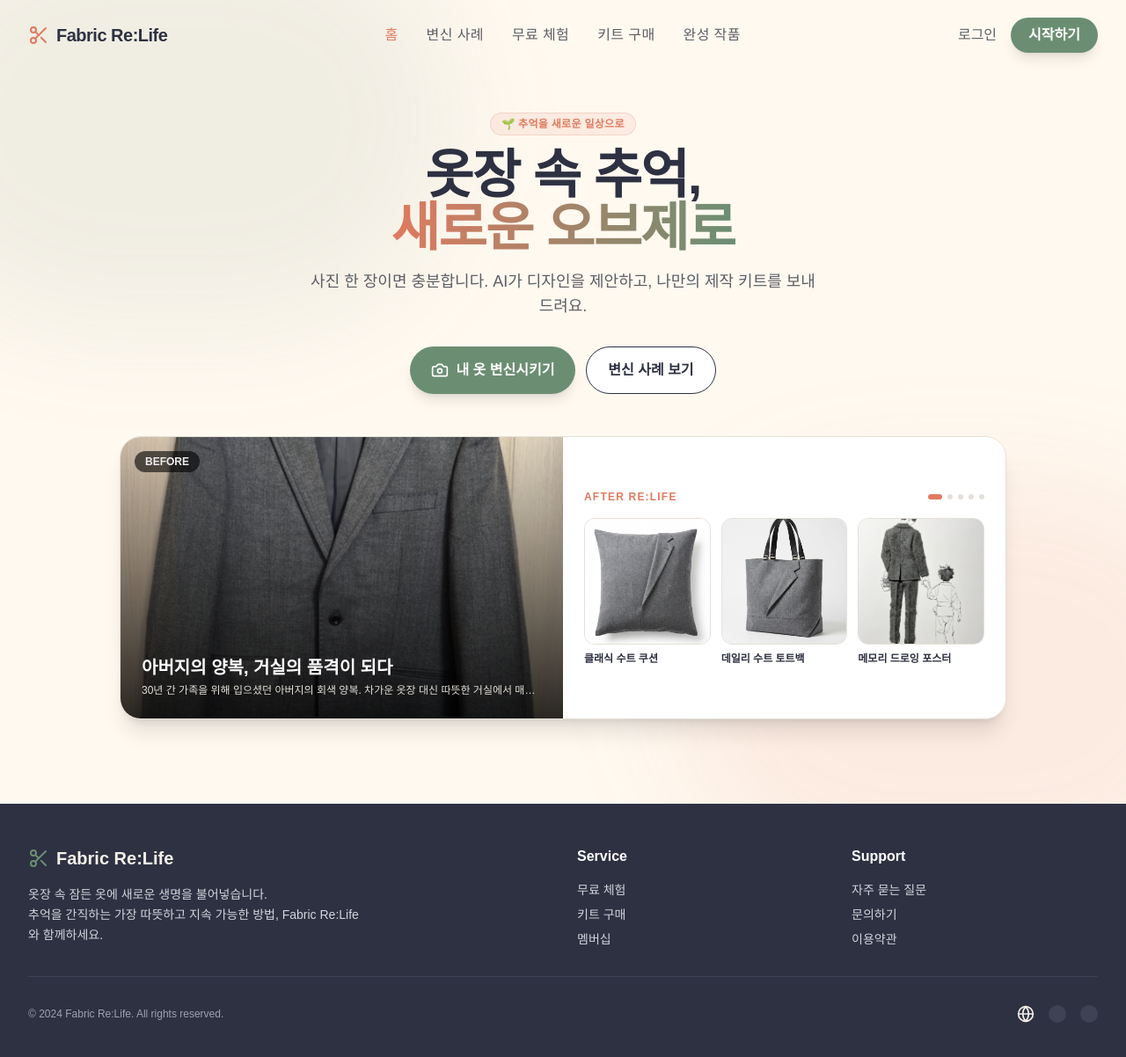
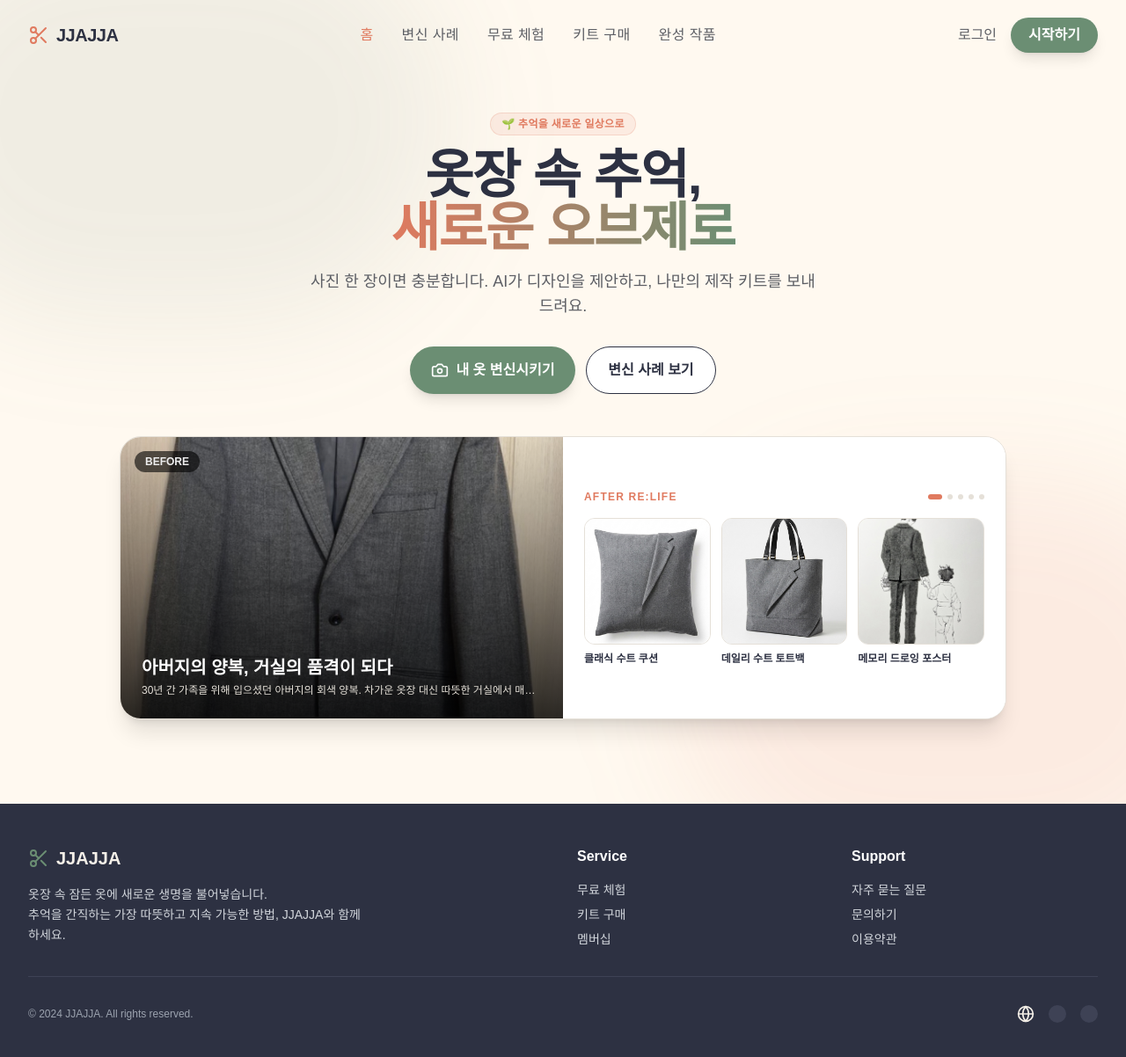
Before and after one commit to chaetler-yarn/fabric-relife-demo, a React (Vite) app: page / in a window 1280 px wide. Shown: the top 1202 px of the page at 88% size. Built offline with nearby package versions, Linux system fonts and the light colour scheme; a web font is replaced by a local one.

Commit message:
Update App.jsx

```diff
--- a/src/App.jsx
+++ b/src/App.jsx
@@ -5,7 +5,7 @@ import {
 } from 'lucide-react';
 
 /**
- * Fabric Re:Life - Final Deployment Version
+ * JJAJJA - Final Deployment Version
  * * 모든 수정사항 반영 완료 (이미지 경로, 부자재, 갤러리 UI)
  */
 
@@ -102,7 +102,7 @@ const Navbar = ({ activePage, setActivePage }) => {
         <div className="flex justify-between items-center h-16 md:h-20">
           <div className="flex-shrink-0 flex items-center gap-2 cursor-pointer" onClick={() => setActivePage('home')}>
             <Scissors className="h-6 w-6 text-[#E07A5F]" />
-            <span className="text-lg md:text-xl font-bold tracking-tight text-[#2D3142]">Fabric Re:Life</span>
+            <span className="text-lg md:text-xl font-bold tracking-tight text-[#2D3142]">JJAJJA</span>
           </div>
 
           <div className="hidden md:flex space-x-8">
@@ -162,11 +162,11 @@ const Footer = () => (
         <div className="col-span-1 md:col-span-2">
           <div className="flex items-center gap-2 mb-4">
             <Scissors className="h-6 w-6 text-[#6B8E73]" />
-            <span className="text-xl font-bold text-[#F5F0E8]">Fabric Re:Life</span>
+            <span className="text-xl font-bold text-[#F5F0E8]">JJAJJA</span>
           </div>
           <p className="text-sm font-normal leading-relaxed max-w-sm text-[#D1D5DB]">
             옷장 속 잠든 옷에 새로운 생명을 불어넣습니다.<br/>
-            추억을 간직하는 가장 따뜻하고 지속 가능한 방법, Fabric Re:Life와 함께하세요.
+            추억을 간직하는 가장 따뜻하고 지속 가능한 방법, JJAJJA와 함께하세요.
           </p>
         </div>
         <div>
@@ -187,7 +187,7 @@ const Footer = () => (
         </div>
       </div>
       <div className="border-t border-[#3E4255] pt-8 flex flex-col md:flex-row justify-between items-center gap-4">
-        <p className="text-xs font-normal text-[#9CA3AF]">© 2024 Fabric Re:Life. All rights reserved.</p>
+        <p className="text-xs font-normal text-[#9CA3AF]">© 2024 JJAJJA. All rights reserved.</p>
         <div className="flex gap-4">
           <Globe className="w-5 h-5 cursor-pointer hover:text-white" />
           <div className="w-5 h-5 bg-[#3E4255] rounded-full cursor-pointer hover:bg-[#4B5563]"></div>
```
